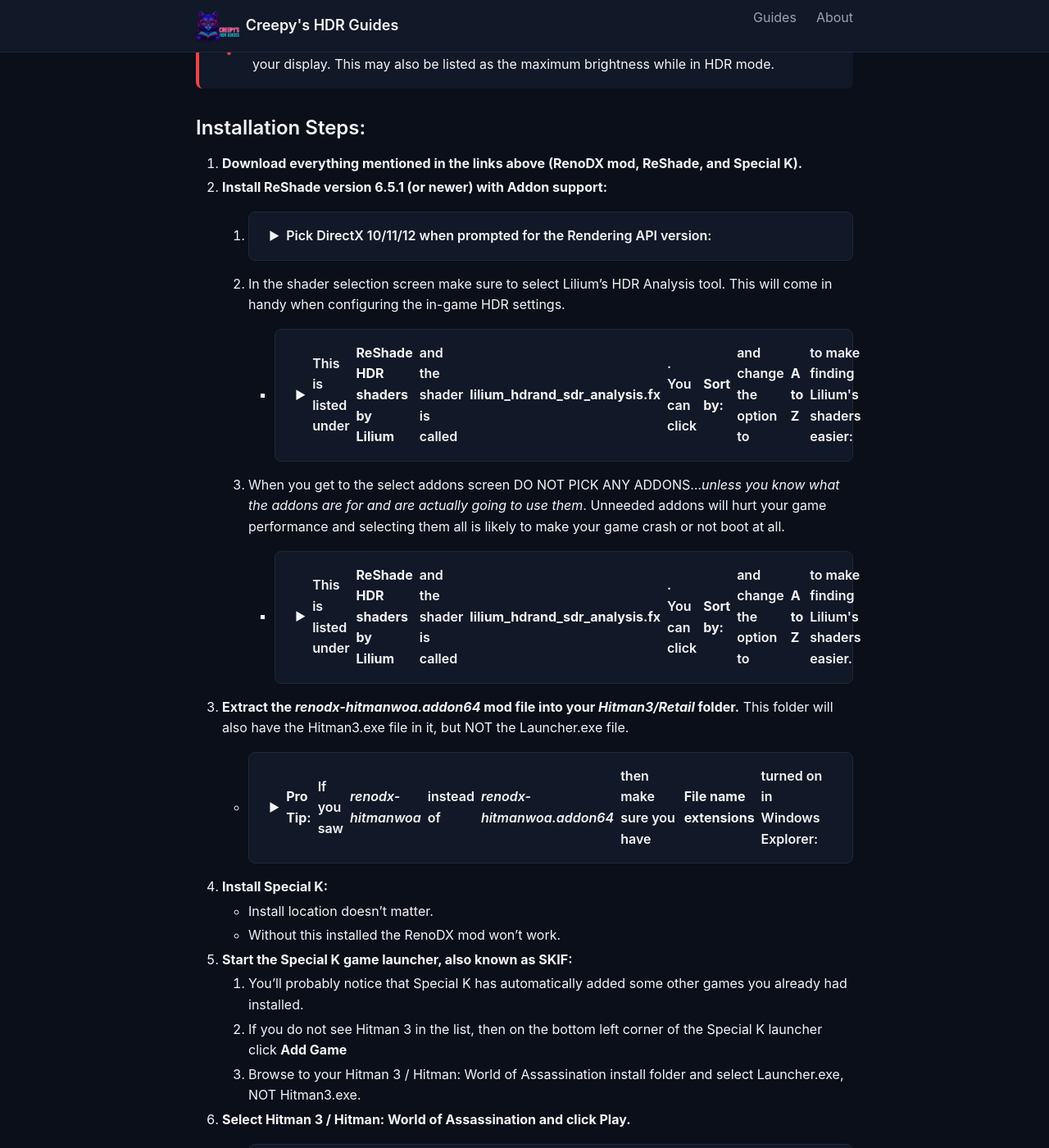
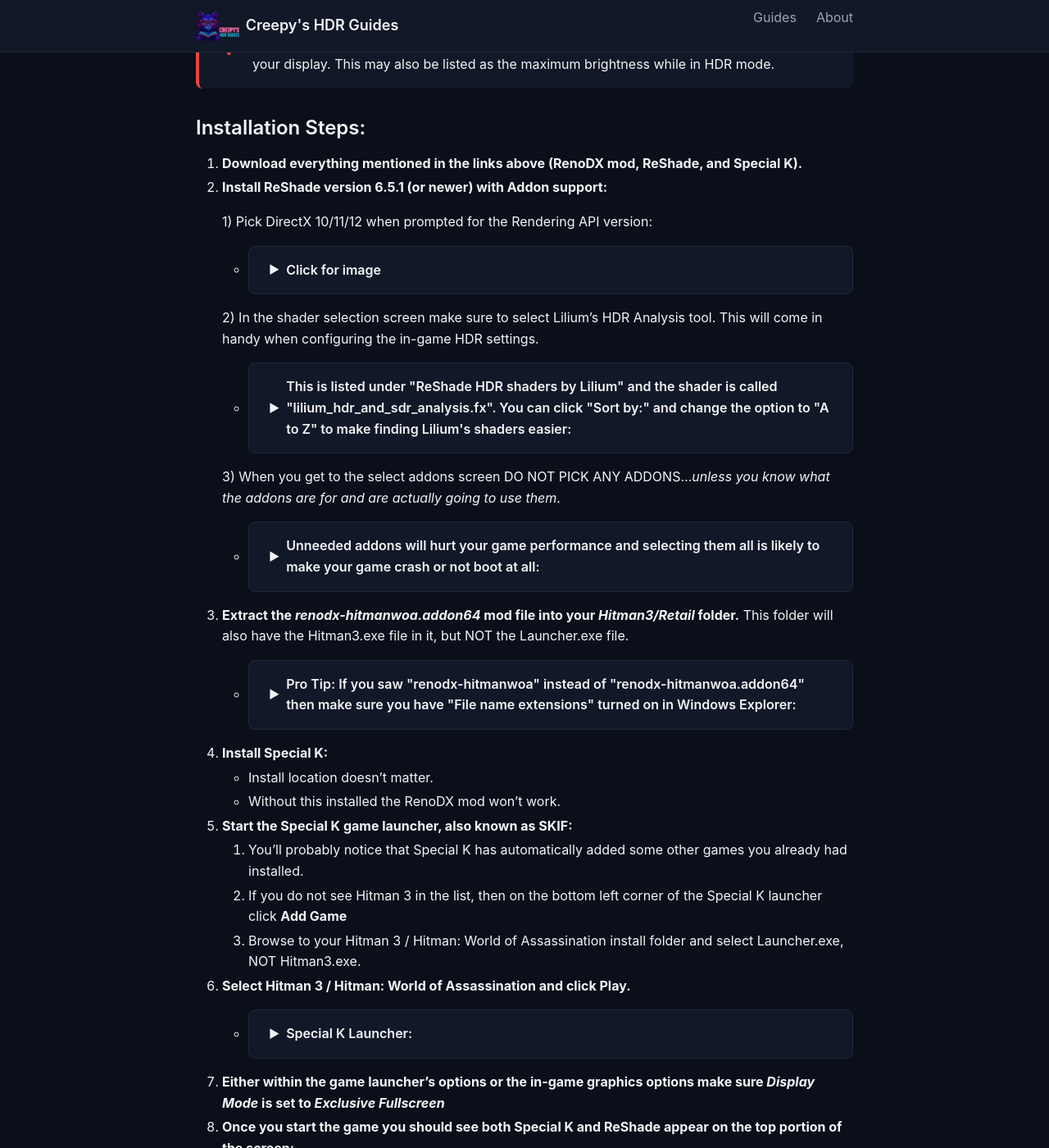
Before and after one commit to CreepySasquatch/HDRMods, a Jekyll site: the page built from pages/Guides/Game Specific Guides/Hitman3.md, in a window 1280 px wide and 1400 px high, scrolled down 1175 px. Shown: the whole window at 82% size. Built offline with Jekyll 4.4.1, drawn with Linux system fonts in a browser that asks for light colours; some of the changed text lies outside the part shown.

Commit message:
Fixed Hitman 3 guide after the Website update broke it

```diff
--- a/pages/Guides/Game Specific Guides/Hitman3.md
+++ b/pages/Guides/Game Specific Guides/Hitman3.md
@@ -33,18 +33,21 @@
 
 1. **Download everything mentioned in the links above (RenoDX mod, ReShade, and Special K).**
 1. **Install ReShade version 6.5.1 (or newer) with Addon support:**
-	1. <details><summary>Pick DirectX 10/11/12 when prompted for the Rendering API version: </summary>
+
+	1) Pick DirectX 10/11/12 when prompted for the Rendering API version:
+	- <details><summary>Click for image</summary>
 	<img src="https://github.com/CreepySasquatch/HDRMods/blob/main/images/Hitman3/ReShade%20DirectX.jpg?raw=true" title="Hitman3 DirectX" style="width:360px;height:466px;"/>
 
-	1. In the shader selection screen make sure to select Lilium's HDR Analysis tool.  This will come in handy when configuring the in-game HDR settings.
-		- <details><summary>This is listed under <b>ReShade HDR shaders by Lilium</b> and the shader is called <b>lilium_hdrand_sdr_analysis.fx</b>. You can click <b>Sort by:</b> and change the option to <b>A to Z</b> to make finding Lilium's shaders easier: </summary>
+	2) In the shader selection screen make sure to select Lilium's HDR Analysis tool.  This will come in handy when configuring the in-game HDR settings.
+	- <details><summary>This is listed under "ReShade HDR shaders by Lilium" and the shader is called "lilium_hdr_and_sdr_analysis.fx". You can click "Sort by:" and change the option to "A to Z" to make finding Lilium's shaders easier: </summary>
 	<img src="https://github.com/CreepySasquatch/HDRMods/blob/main/images/Guide-Generic-Images/ReShade-Lilium-Shaders.jpg?raw=true" title="Lilium Shaders" style="width:359px;height:470px;"/>
 
-	1. When you get to the select addons screen DO NOT PICK ANY ADDONS...*unless you know what the addons are for and are actually going to use them*.  Unneeded addons will hurt your game performance and selecting them all is likely to make your game crash or not boot at all.
-		- <details><summary>This is listed under <b>ReShade HDR shaders by Lilium</b> and the shader is called <b>lilium_hdrand_sdr_analysis.fx</b>. You can click <b>Sort by:</b> and change the option to <b>A to Z</b> to make finding Lilium's shaders easier. </summary>
+	3) When you get to the select addons screen DO NOT PICK ANY ADDONS...*unless you know what the addons are for and are actually going to use them*.
+	- <details><summary>Unneeded addons will hurt your game performance and selecting them all is likely to make your game crash or not boot at all: </summary>
 	<img src="https://github.com/CreepySasquatch/HDRMods/blob/main/images/Guide-Generic-Images/ReShade%20Skip%20Addons.jpg?raw=true" title="ReShade Addons" style="width:363px;height:468px;"/>
+
 1. **Extract the *renodx-hitmanwoa.addon64* mod file into your *Hitman3/Retail* folder.** This folder will also have the Hitman3.exe file in it, but NOT the Launcher.exe file.
-	- <details><summary><b>Pro Tip:</b> If you saw <i>renodx-hitmanwoa</i> instead of <i>renodx-hitmanwoa.addon64</i> then make sure you have <b>File name extensions</b> turned on in Windows Explorer: </summary><img src="https://github.com/CreepySasquatch/HDRMods/blob/main/images/Guide-Generic-Images/View-File-Name-Extensions.jpg?raw=true" title="View File Extensions" style="width:472px;height:443px;"/>
+	- <details><summary>Pro Tip: If you saw "renodx-hitmanwoa" instead of "renodx-hitmanwoa.addon64" then make sure you have "File name extensions" turned on in Windows Explorer: </summary><img src="https://github.com/CreepySasquatch/HDRMods/blob/main/images/Guide-Generic-Images/View-File-Name-Extensions.jpg?raw=true" title="View File Extensions" style="width:472px;height:443px;"/>
 1. **Install Special K:**
 	- Install location doesn't matter.
 	- Without this installed the RenoDX mod won't work.
@@ -72,7 +75,7 @@
 1. **Go back to the Graphics options, and select Gamma Correction.**
 1. **Open up the ReShade menu, and enable Lilium's HDR Analysis:**
 	- If HDR isn't enabled then this shader will show as Lilium's SDR Analysis.
-	- <details><summary>If the ReShade UI is too small, go into the ReShade settings tab, and then look for the <b>Global font</b> setting: </summary><img src="https://github.com/CreepySasquatch/HDRMods/blob/main/images/Guide-Generic-Images/ReShade-Settings.jpg?raw=true" title="ReShade Font Settings" style="width:669px;height:964px;"/>
+	- <details><summary>If the ReShade UI is too small, go into the ReShade settings tab, and then look for the "Global font" setting: </summary><img src="https://github.com/CreepySasquatch/HDRMods/blob/main/images/Guide-Generic-Images/ReShade-Settings.jpg?raw=true" title="ReShade Font Settings" style="width:669px;height:964px;"/>
 1. **With Lilium's HDR Analysis enabled, adjust the Gamma Correction. Whatever value is listed as the Max nits while inside the options menu is your WHITE POINT.**
 	- Typical white point value is around 200-300 nits.  If you're not sure just leave the Gamma Correction at 1.00 which is exactly 200 nits.
 	- The minimum Gamma Correction value of 0.80 = 100 nits white point.
```
